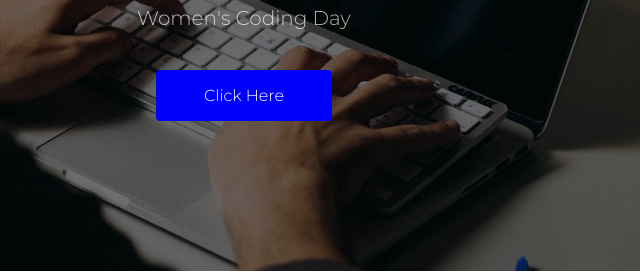
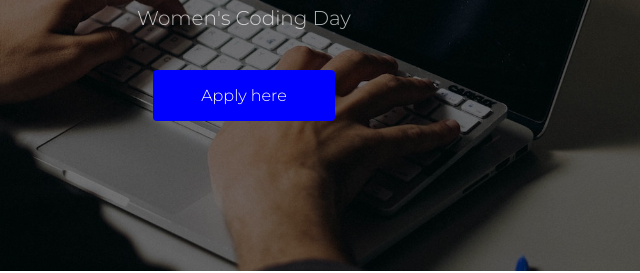
Before and after one commit to GraceMwende/Lewagon, a plain HTML site: page landing-page-master/index.html in a window 1280 px wide. Shown: the part 247-520 px from the top of the page, 396-1036 px from the left. Drawn offline with Linux system fonts and the light colour scheme; a web font is replaced by a local one.

Commit message:
Apply Button

```diff
--- a/landing-page-master/index.html
+++ b/landing-page-master/index.html
@@ -18,7 +18,7 @@
 <div id="banner">
   <h1>Change your Life,Learn to Code</h1>
   <p>Women's Coding Day</p>
-  <a href="https://www.lewagon.com/">Click Here</a>
+  <a href="https://www.lewagon.com/">Apply here</a>
 </div>
 
   <!-- Cards section -->
```
